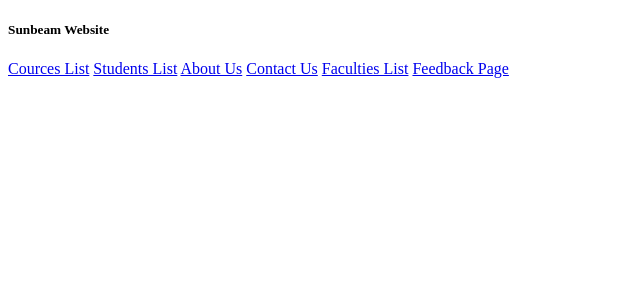
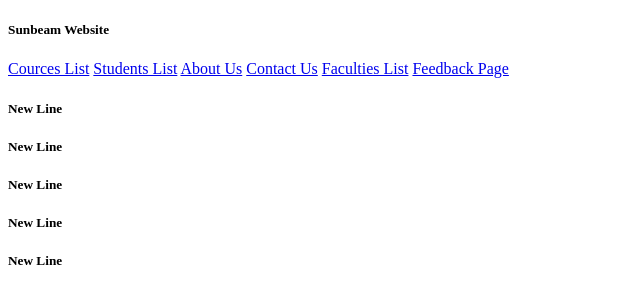
Before and after one commit to karishmadeshmukh/devops_sunbeam_website, a plain HTML site: page Website/index.html in a window 1280 px wide. Shown: the whole page, without its empty margins (0-640 px from the left). Drawn offline with Linux system fonts and the light colour scheme.

Commit message:
index.html changes done by devloper2

```diff
--- a/Website/index.html
+++ b/Website/index.html
@@ -13,5 +13,10 @@
     <a href="contactUs.html">Contact Us</a>
     <a href="faculties.html">Faculties List</a>
     <a href="feedback.html">Feedback Page</a>
+    <h5>New Line</h5>
+    <h5>New Line</h5>
+    <h5>New Line</h5>
+    <h5>New Line</h5>
+    <h5>New Line</h5>
 </body>
 </html>
```
